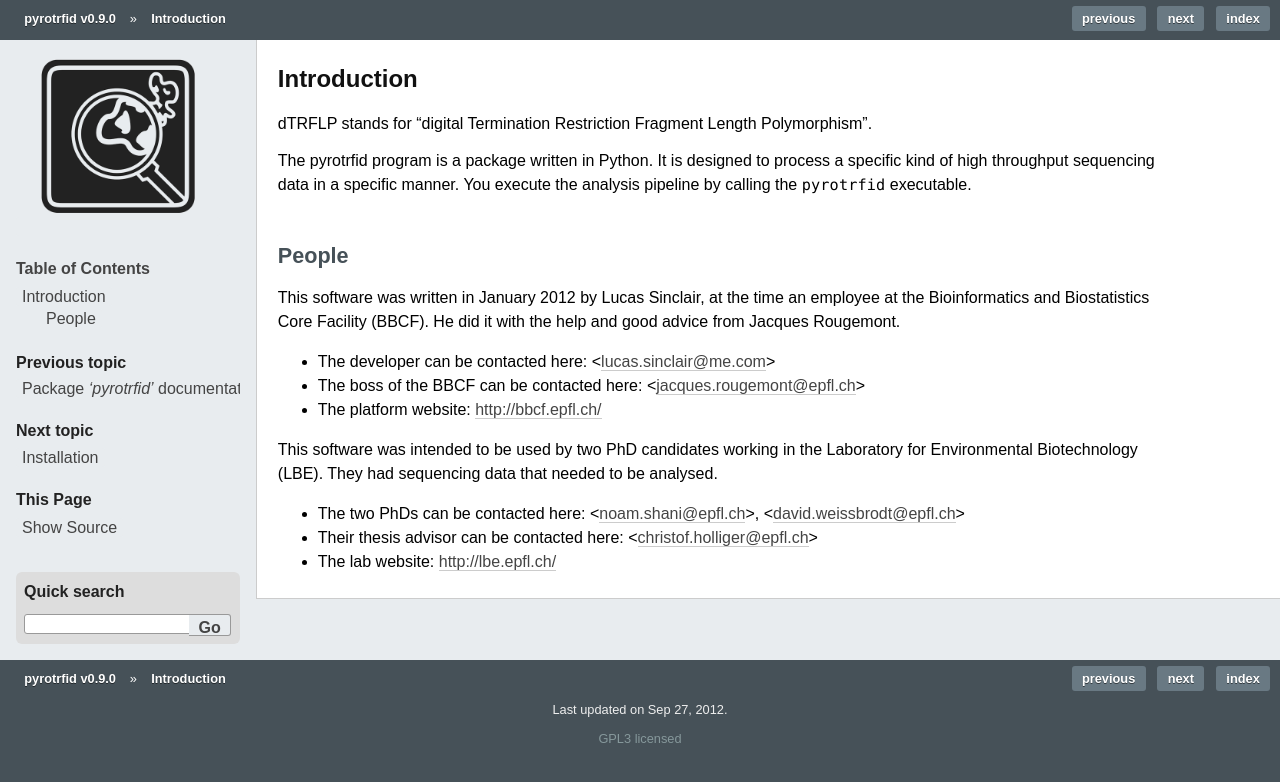
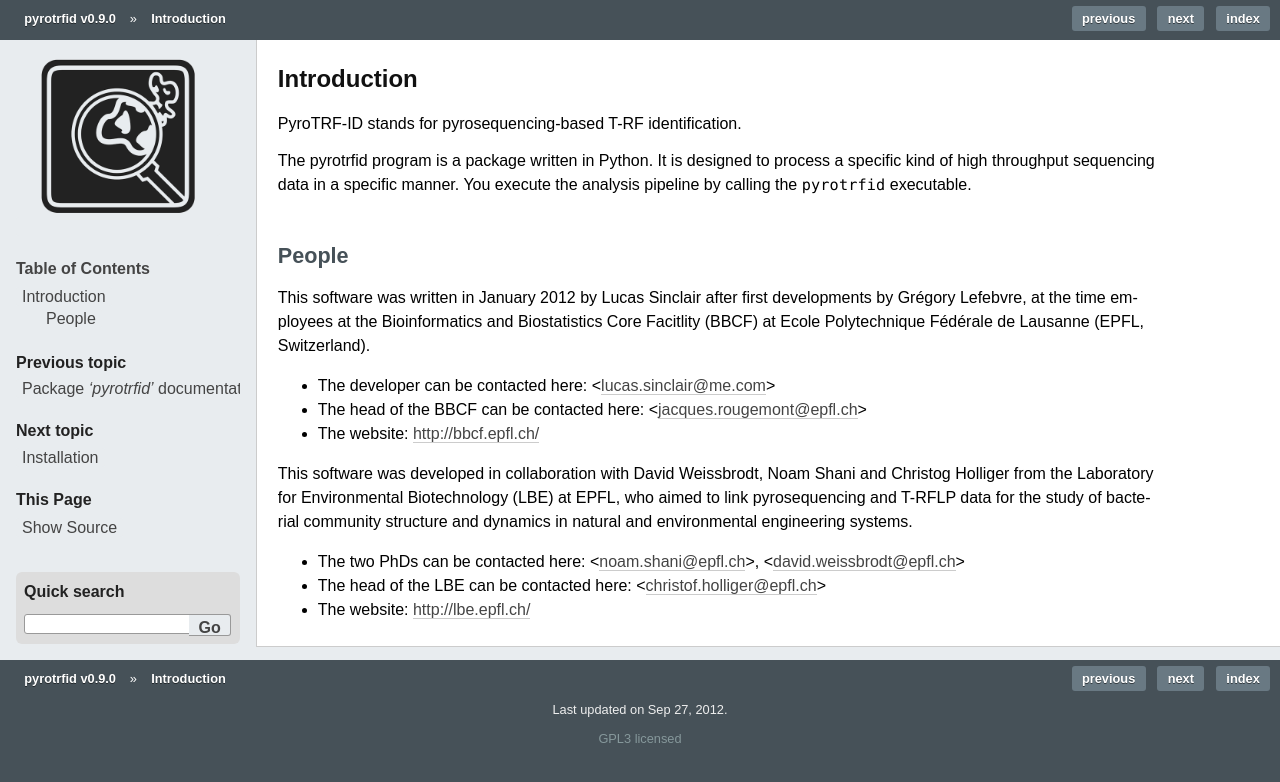
Before and after one commit to xapple/pyrotrfid, a Sphinx documentation site: the page built from doc/content/introduction.rst, in a window 1280 px wide. Shown: the top 782 px of the page. Built offline with Sphinx 7.4.7, drawn with Linux system fonts in a browser that asks for light colours; formulas are drawn with MathJax 3; the version number is read from the project's files by our own code.

Commit message:
Updated documentation

```diff
--- a/doc/content/how_it_works.rst
+++ b/doc/content/how_it_works.rst
@@ -4,11 +4,11 @@ How it works
 
 Mapping to reference
 --------------------
-The mapping is done using the BWA-WS algorithm and works for single-end reads only. BWA-SW is a tool designed for long reads. It is based on Burrows-Wheeler Transform (BWT). It performs heuristic Smith-Waterman-like alignment to find high-scoring local hits.
+The mapping is done using the BWA-SW algorithm and works for single-end reads only. BWA-SW is a tool designed for long reads. It is based on Burrows-Wheeler Transform (BWT). It performs heuristic Smith-Waterman-like alignment to find high-scoring local hits.
 
 Digital digestion
 -----------------
-For digital digestion, the software uses the ``biopython`` restriction library which contains restriction enzymes information and associated-methods to manipulate them as objects.
+dT-RFLP stands for digital terminal-restriction fragment length polymorphism. For digital digestion, the software uses the ``biopython`` restriction library which contains restriction enzymes information and associated-methods to manipulate them as objects.
 
 Flowchart
 ---------
--- a/doc/content/introduction.rst
+++ b/doc/content/introduction.rst
@@ -2,20 +2,20 @@
 Introduction
 ============
 
-dTRFLP stands for "digital Termination Restriction Fragment Length Polymorphism".
+PyroTRF-ID stands for pyrosequencing-based T-RF identification.
 
 The pyrotrfid program is a package written in Python. It is designed to process a specific kind of high throughput sequencing data in a specific manner. You execute the analysis pipeline by calling the ``pyrotrfid`` executable.
 
 People
 ------
-This software was written in January 2012 by Lucas Sinclair, at the time an employee at the Bioinformatics and Biostatistics Core Facility (BBCF). He did it with the help and good advice from Jacques Rougemont.
+This software was written in January 2012 by Lucas Sinclair after first developments by Grégory Lefebvre, at the time employees at the Bioinformatics and Biostatistics Core Facitlity (BBCF) at Ecole Polytechnique Fédérale de Lausanne (EPFL, Switzerland).
 
 * The developer can be contacted here: <lucas.sinclair@me.com>
-* The boss of the BBCF can be contacted here: <jacques.rougemont@epfl.ch>
-* The platform website: http://bbcf.epfl.ch/
+* The head of the BBCF can be contacted here: <jacques.rougemont@epfl.ch>
+* The website: http://bbcf.epfl.ch/
 
-This software was intended to be used by two PhD candidates working in the Laboratory for Environmental Biotechnology (LBE). They had sequencing data that needed to be analysed.
+This software was developed in collaboration with David Weissbrodt, Noam Shani and Christog Holliger from the Laboratory for Environmental Biotechnology (LBE) at EPFL, who aimed to link pyrosequencing and T-RFLP data for the study of bacterial community structure and dynamics in natural and environmental engineering systems.
 
 * The two PhDs can be contacted here: <noam.shani@epfl.ch>, <david.weissbrodt@epfl.ch>
-* Their thesis advisor can be contacted here: <christof.holliger@epfl.ch>
-* The lab website: http://lbe.epfl.ch/
+* The head of the LBE can be contacted here: <christof.holliger@epfl.ch>
+* The website: http://lbe.epfl.ch/
--- a/doc/content/using_it.rst
+++ b/doc/content/using_it.rst
@@ -39,7 +39,3 @@ If you wish to use qiime, the input directory also needs to contain the qiime ma
     DW02    AGCAAGCG        AGAGTTTGATCMTGGCTCAG    DW02
 
 More information on the qiime website (http://qiime.org/documentation/file_formats.html#mapping-file-overview).
-
-Graphical library
------------------
-The matplotlib library can use many different backends. If the default one does not work on your system, you can easy change it and select an other one (http://matplotlib.sourceforge.net/faq/usage_faq.html#what-is-a-backend). The safest bet is usually "AGG".
```
Also changed, not shown: doc/content/installation.rst (+11 -5 lines), 5 other files.
